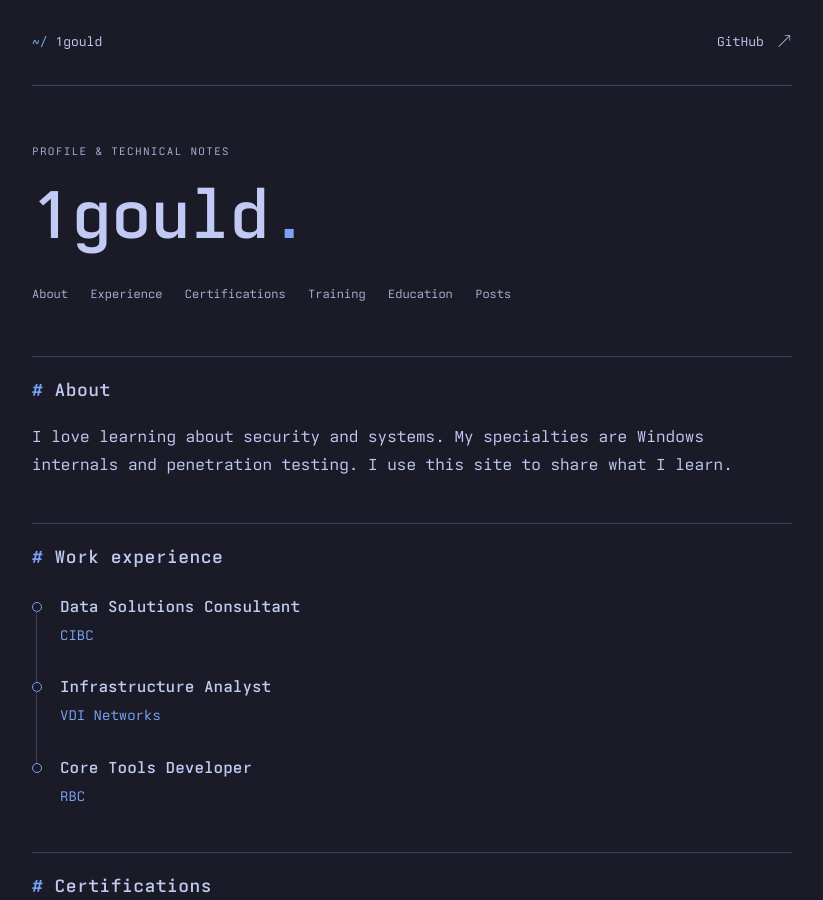
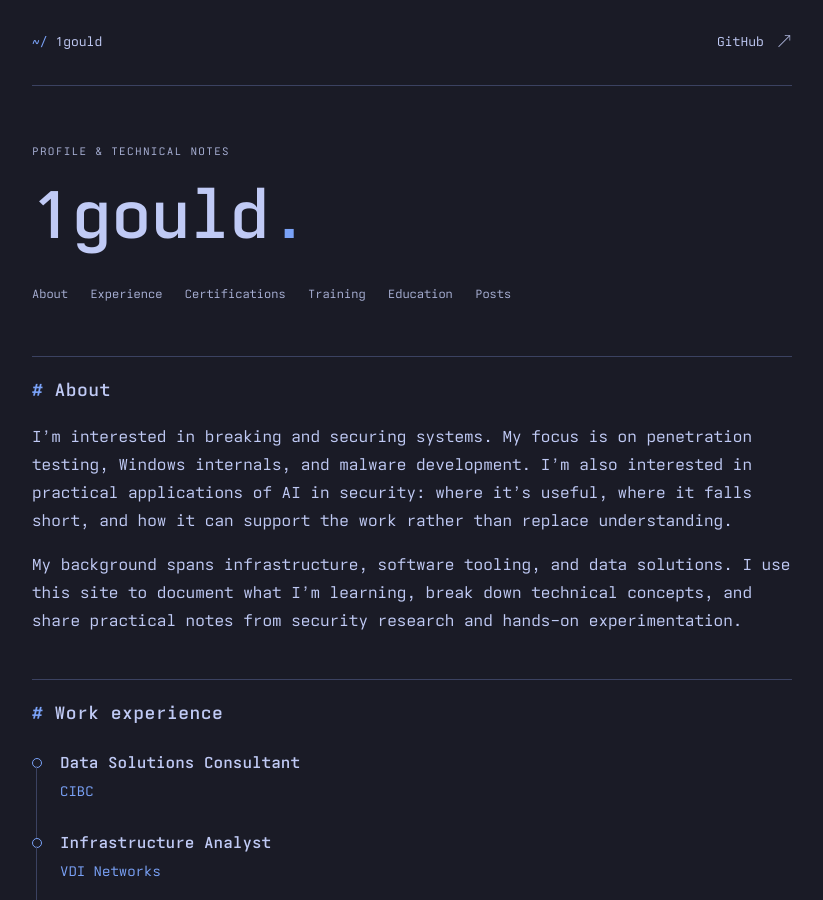
Before and after one commit to 1Gould/1gould.github.io, a Jekyll site: the page built from index.md, in a window 1280 px wide and 900 px high. Shown: the whole window, without its empty margins (228-1051 px from the left). Built offline with Jekyll 4.4.1, drawn with Linux system fonts in a browser that asks for light colours.

Commit message:
Update About section with security interests and background

```diff
--- a/index.md
+++ b/index.md
@@ -5,7 +5,9 @@ layout: home
 
 ## About {#about-me}
 
-I love learning about security and systems. My specialties are Windows internals and penetration testing. I use this site to share what I learn.
+I’m interested in breaking and securing systems. My focus is on penetration testing, Windows internals, and malware development. I’m also interested in practical applications of AI in security: where it’s useful, where it falls short, and how it can support the work rather than replace understanding.
+
+My background spans infrastructure, software tooling, and data solutions. I use this site to document what I’m learning, break down technical concepts, and share practical notes from security research and hands-on experimentation.
 
 ## Work experience
 
```
